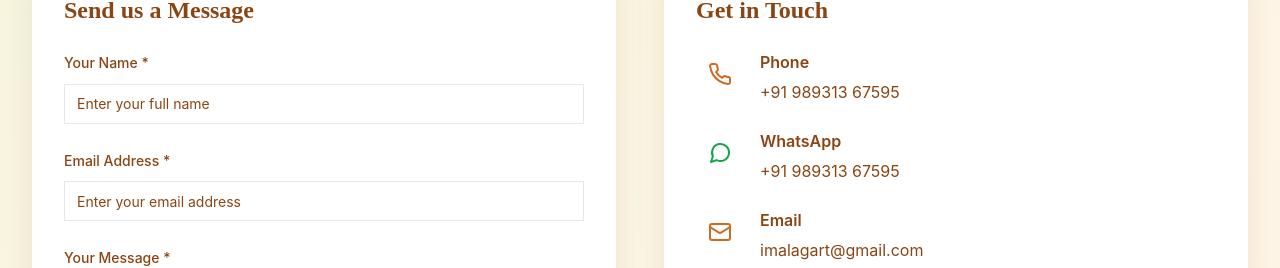
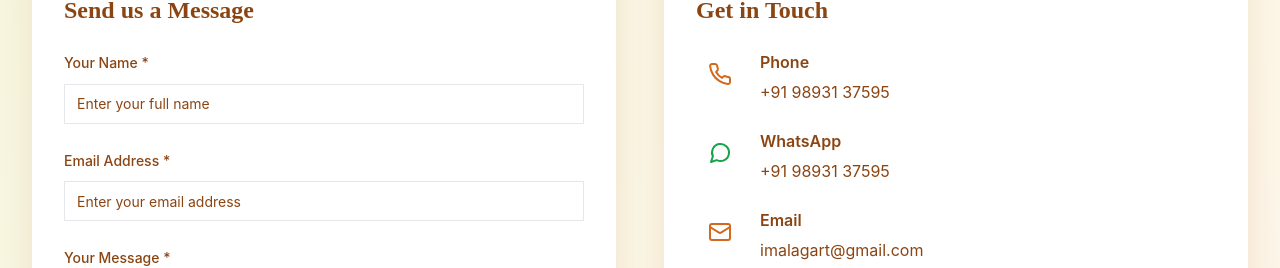
Before and after one commit to pbdyadav/imalag.com, a React (Vite) app: page /contact in a window 1280 px wide. Shown: the part 406-674 px from the top of the page. Built offline with nearby package versions, Linux system fonts and the light colour scheme.

Commit message:
Update Contact.jsx

```diff
--- a/src/pages/Contact.jsx
+++ b/src/pages/Contact.jsx
@@ -54,14 +54,14 @@ const Contact = () => {
     {
       icon: <Phone className="w-6 h-6 text-terracotta" />,
       title: "Phone",
-      details: "+91 989313 67595",
-      action: "tel:+9198931367595"
+      details: "+91 98931 37595",
+      action: "tel:+919893137595"
     },
     {
       icon: <MessageCircle className="w-6 h-6 text-green-600" />,
       title: "WhatsApp",
-      details: "+91 989313 67595",
-      action: "https://wa.me/9198931367595"
+      details: "+91 98931 37595",
+      action: "https://wa.me/919893137595"
     },
     {
       icon: <Mail className="w-6 h-6 text-terracotta" />,
@@ -228,7 +228,7 @@ const Contact = () => {
 
                 <div className="flex space-x-4">
                   <a
-                    href="https://wa.me/9198931367595"
+                    href="https://wa.me/919893137595"
                     target="_blank"
                     rel="noopener noreferrer"
                     className="p-3 bg-green-600 text-white rounded-full hover:bg-green-700 transition-colors"
```
